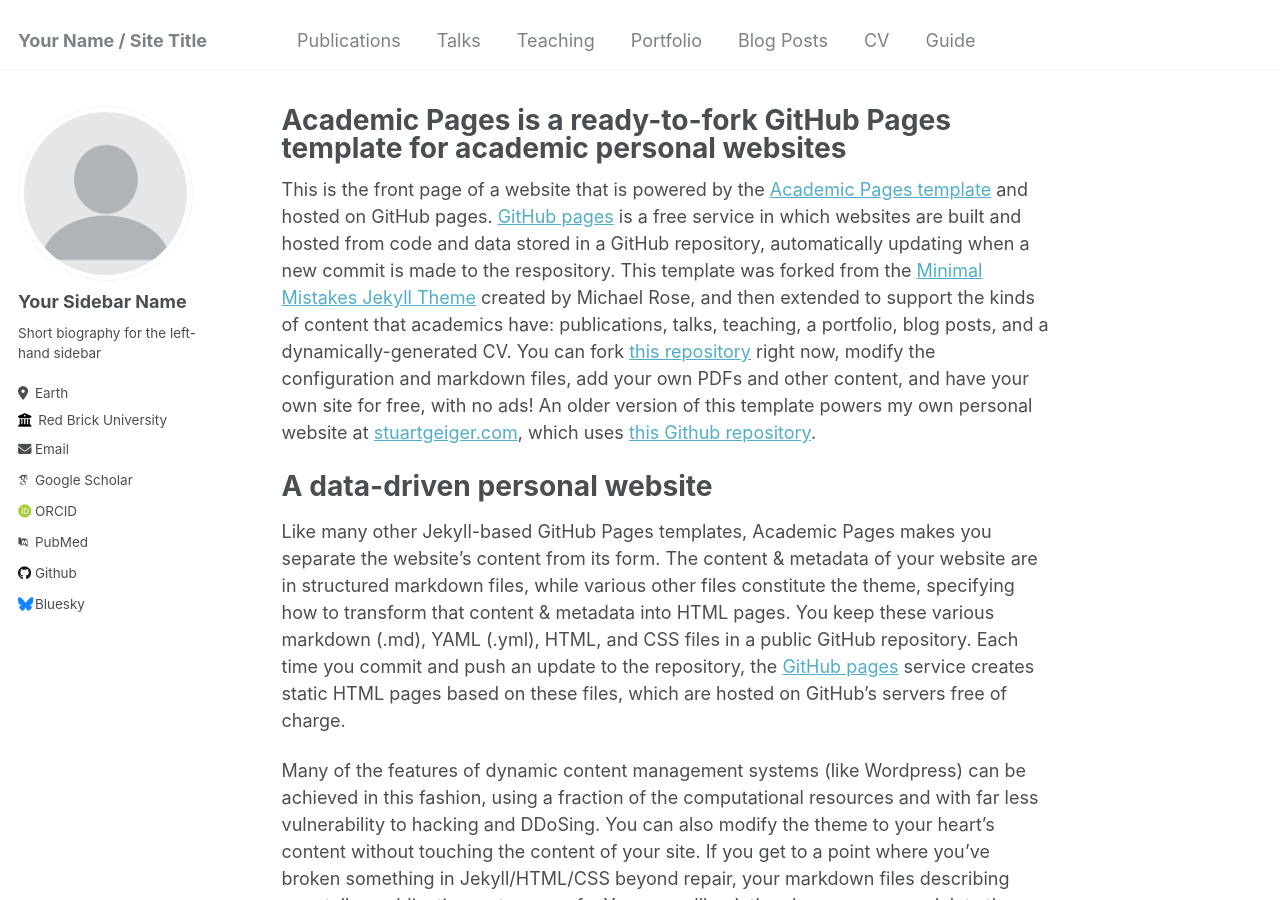
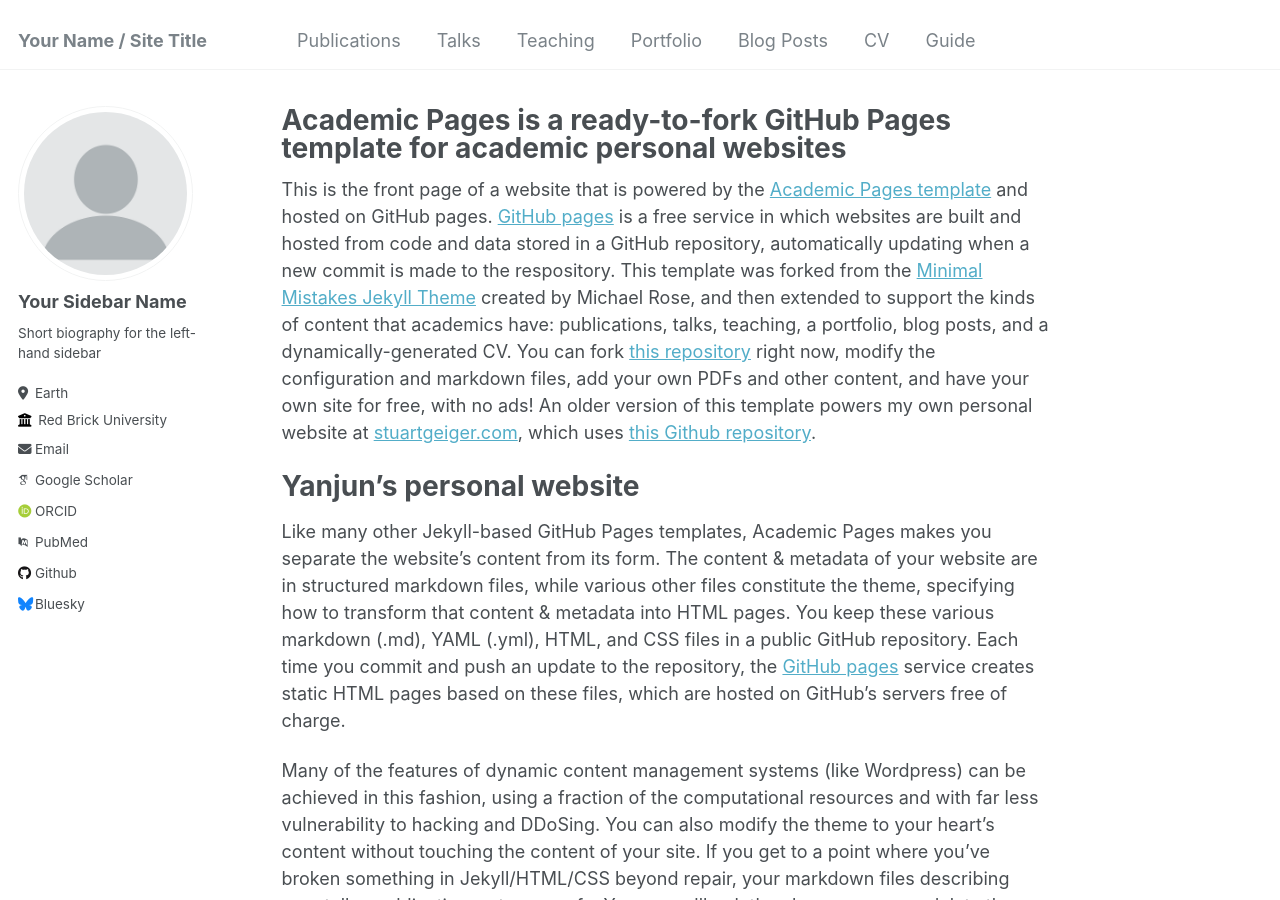
Before and after one commit to yanjunliu-regina/yanjunliu-regina.github.io, a Jekyll site: the page built from _pages/about.md, in a window 1280 px wide and 900 px high. Built offline with Jekyll 4.4.1, drawn with Linux system fonts in a browser that asks for light colours; some web fonts are replaced.

Commit message:
change title of section

```diff
--- a/_pages/about.md
+++ b/_pages/about.md
@@ -9,7 +9,7 @@ redirect_from:
 
 This is the front page of a website that is powered by the [Academic Pages template](https://github.com/academicpages/academicpages.github.io) and hosted on GitHub pages. [GitHub pages](https://pages.github.com) is a free service in which websites are built and hosted from code and data stored in a GitHub repository, automatically updating when a new commit is made to the respository. This template was forked from the [Minimal Mistakes Jekyll Theme](https://mmistakes.github.io/minimal-mistakes/) created by Michael Rose, and then extended to support the kinds of content that academics have: publications, talks, teaching, a portfolio, blog posts, and a dynamically-generated CV. You can fork [this repository](https://github.com/academicpages/academicpages.github.io) right now, modify the configuration and markdown files, add your own PDFs and other content, and have your own site for free, with no ads! An older version of this template powers my own personal website at [stuartgeiger.com](http://stuartgeiger.com), which uses [this Github repository](https://github.com/staeiou/staeiou.github.io).
 
-A data-driven personal website
+Yanjun's personal website
 ======
 Like many other Jekyll-based GitHub Pages templates, Academic Pages makes you separate the website's content from its form. The content & metadata of your website are in structured markdown files, while various other files constitute the theme, specifying how to transform that content & metadata into HTML pages. You keep these various markdown (.md), YAML (.yml), HTML, and CSS files in a public GitHub repository. Each time you commit and push an update to the repository, the [GitHub pages](https://pages.github.com/) service creates static HTML pages based on these files, which are hosted on GitHub's servers free of charge.
 
```
